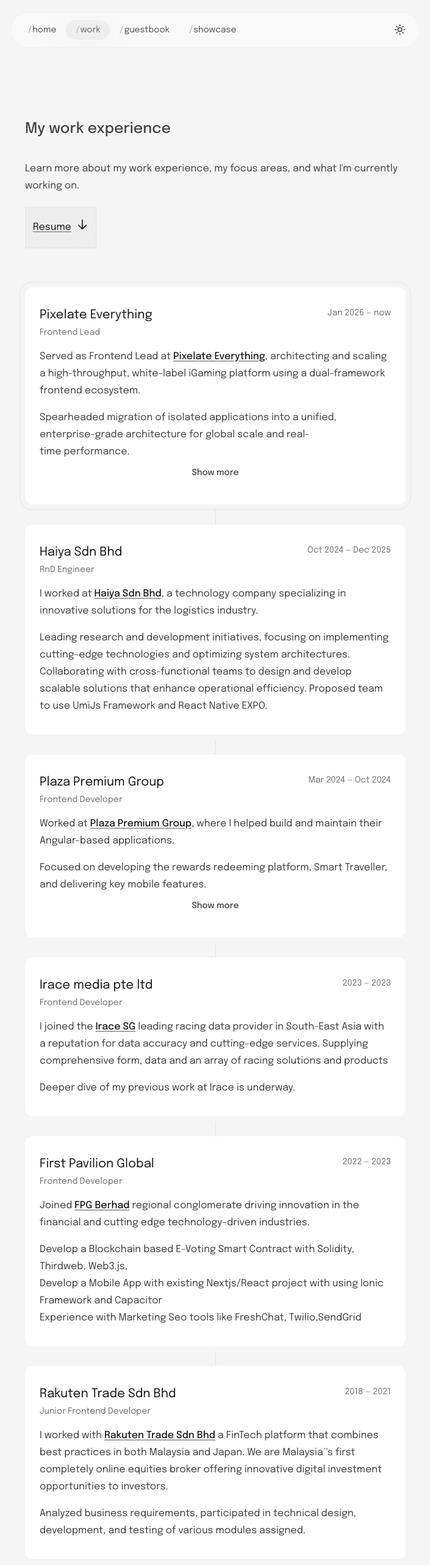
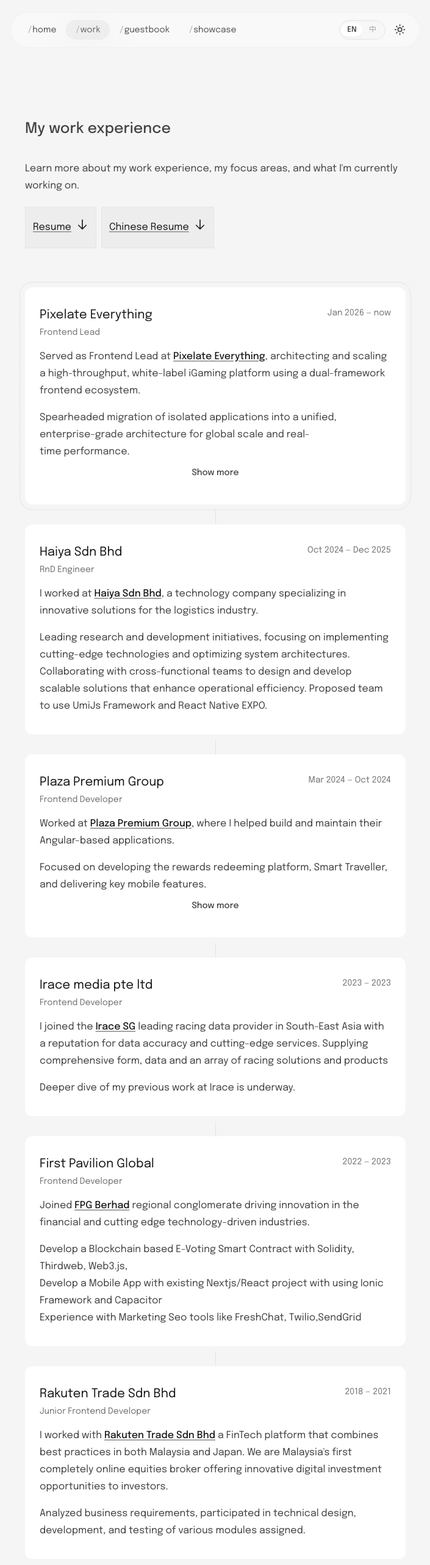
Before and after one commit to charles5991/charlesDev, a Next.js app: page /work in a window 1280 px wide. Shown: the top 2566 px of the page at 61% size, without its empty margins (287-992 px from the left). Built offline with nearby package versions, Linux system fonts and the light colour scheme.

Commit message:
add i18n

```diff
--- a/app/layout.tsx
+++ b/app/layout.tsx
@@ -1,6 +1,7 @@
 import { Footer } from "@/components/layouts/footer"
 import { Header } from "@/components/layouts/header"
 import { ThemeProvider } from "@/components/theme-provider"
+import { LocaleProvider } from "@/contexts/locale-context"
 import { cn } from "@/lib/utils"
 import { Analytics } from "@vercel/analytics/react"
 import { SpeedInsights } from "@vercel/speed-insights/next"
@@ -62,6 +63,7 @@
                enableSystem
                disableTransitionOnChange
             >
+               <LocaleProvider>
                   <div className="container flex min-h-screen max-w-2xl flex-col">
                      <Header />
                      <main className="flex flex-1 flex-col pb-20 pt-40 md:pt-48">
@@ -69,6 +71,7 @@
                      </main>
                      <Footer />
                   </div>
+               </LocaleProvider>
             </ThemeProvider>
             <div className="pointer-events-none fixed inset-0 z-[99] h-full w-full overflow-hidden bg-[url(/assets/noise.png)] opacity-30 dark:opacity-[0.17]" />
             <Analytics />
--- a/app/work/components/jobs.tsx
+++ b/app/work/components/jobs.tsx
@@ -7,8 +7,10 @@
    rakuten,
    haiya,
    pixelate,
+   getJobField,
    type Job,
 } from "@/app/work/data"
+import { type Locale } from "@/contexts/locale-context"
 import { defaultVariantsNoDelay } from "@/components/motion.variants"
 import { Button } from "@/components/ui/button"
 import { cn } from "@/lib/utils"
@@ -17,7 +19,11 @@
 
 const jobs: Job[] = [pixelate, haiya, plaza, irace, firstpavilion, rakuten]
 
-export function Jobs() {
+type JobsProps = {
+   locale: Locale
+}
+
+export function Jobs({ locale }: JobsProps) {
    return (
       <AnimatePresence>
          <motion.div
@@ -54,7 +60,7 @@
                         className="z-[-1] mt-[9px] h-6 w-px origin-top bg-neutral-200 dark:bg-neutral-500/20"
                      />
                   )}
-                  <JobCard job={job} />
+                  <JobCard job={job} locale={locale} />
                </React.Fragment>
             ))}
          </motion.div>
@@ -64,10 +70,17 @@
 
 type JobCardProps = {
    job: Job
+   locale: Locale
 } & MotionProps
-export function JobCard({ job, ...props }: JobCardProps) {
+
+export function JobCard({ job, locale, ...props }: JobCardProps) {
    const [open, setOpen] = React.useState(false)
    const currentJob = job.to === "now"
+
+   const position = getJobField(job, "position", locale) as string
+   const introDescription = getJobField(job, "introDescription", locale)
+   const description = getJobField(job, "description", locale)
+
    return (
       <motion.div
          variants={defaultVariantsNoDelay}
@@ -86,17 +99,17 @@
             </span>
          </h2>
          <p className="m-0 text-sm text-neutral-500 dark:text-neutral-400">
-            {job.position}
+            {position}
          </p>
-         <p className="mb-0 mt-4">{job.introDescription}</p>
+         <p className="mb-0 mt-4">{introDescription}</p>
 
-         {!open && job.description && (
+         {!open && description && (
             <Button
                className="self-center"
                variant="ghost"
                onClick={() => setOpen(true)}
             >
-               Show more
+               {locale === "zh" ? "展开详情" : "Show more"}
             </Button>
          )}
 
@@ -105,7 +118,7 @@
                block: open,
             })}
          >
-            {job.description}
+            {description}
          </p>
       </motion.div>
    )
--- a/app/work/data.tsx
+++ b/app/work/data.tsx
@@ -1,15 +1,31 @@
+import { type Locale } from "@/contexts/locale-context"
+
 export type Job = {
    company: string
    position: string
+   positionZh?: string
    introDescription: React.ReactNode
+   introDescriptionZh?: React.ReactNode
    description?: React.ReactNode
+   descriptionZh?: React.ReactNode
    from: string
    to: string
+}
+
+export function getJobField<T>(
+   job: Job,
+   field: keyof Job,
+   locale: Locale,
+): React.ReactNode {
+   const zhField = `${field}Zh` as keyof Job
+   if (locale === "zh" && job[zhField]) return job[zhField] as React.ReactNode
+   return job[field] as React.ReactNode
 }
 
 export const pixelate: Job = {
    company: "Pixelate Everything",
    position: "Frontend Lead",
+   positionZh: "前端负责人",
    introDescription: (
       <>
          Served as Frontend Lead at{" "}
@@ -21,6 +37,17 @@
          </span>
       </>
    ),
+   introDescriptionZh: (
+      <>
+         担任{" "}
+         <a href="https://pixelate-everything.com/">Pixelate Everything</a>{" "}
+         的前端负责人，负责架构和扩展基于双框架前端生态的高吞吐量白标 iGaming 平台。
+         <br />
+         <span className="mt-4 block">
+            主导将各自独立的应用迁移至统一的企业级架构，实现全球规模化与实时高性能。
+         </span>
+      </>
+   ),
    description: (
       <span className="mt-4 block space-y-2">
          <strong>• Multi-Tenant Monorepo:</strong> Engineered a scalable monorepo environment (<strong>Turborepo/Nx</strong>) managing shared UI packages and brand deployments, reducing code duplication by over 45%.
@@ -29,11 +56,26 @@
          <br />
          <strong>• High-Frequency WebSocket Engineering:</strong> Designed a resilient client-side WebSocket pipeline consuming rapid live-odds shifts and bet-slip updates at 60 FPS without UI jank.
          <br />
-         <strong>• Dynamic Token-Based Theming:</strong> Developed a multi-theme configuration layout utilizing <strong>Ant Design’s ConfigProvider</strong> and native <strong>CSS variables</strong>.
+         <strong>• Dynamic Token-Based Theming:</strong> Developed a multi-theme configuration layout utilizing <strong>Ant Design's ConfigProvider</strong> and native <strong>CSS variables</strong>.
          <br />
-         <strong>• Global Localization & Timezone Engine:</strong> Built an abstract localization layer (<strong>i18n</strong>) featuring strict multi-timezone normalization via <strong>Day.js/date-fns-tz</strong>.
+         <strong>• Global Localization &amp; Timezone Engine:</strong> Built an abstract localization layer (<strong>i18n</strong>) featuring strict multi-timezone normalization via <strong>Day.js/date-fns-tz</strong>.
          <br />
          <strong>• Premium Motion Design:</strong> Elevated player experience with fluid micro-interactions and transitions using <strong>Framer Motion</strong>.
+      </span>
+   ),
+   descriptionZh: (
+      <span className="mt-4 block space-y-2">
+         <strong>• 多租户 Monorepo：</strong> 构建可扩展的 Monorepo 环境（<strong>Turborepo/Nx</strong>），统一管理共享 UI 包与品牌部署，减少代码重复超过 45%。
+         <br />
+         <strong>• 双框架微前端：</strong> 将现代 <strong>Next.js (App Router)</strong> 及 React 布局与遗留/专项 <strong>Vue.js</strong> 赌场模块无缝整合。
+         <br />
+         <strong>• 高频 WebSocket 工程：</strong> 设计弹性客户端 WebSocket 管道，以 60 FPS 无卡顿处理实时赔率变化与投注单更新。
+         <br />
+         <strong>• 动态 Token 主题化：</strong> 利用 <strong>Ant Design ConfigProvider</strong> 与原生 <strong>CSS 变量</strong>构建多主题配置体系。
+         <br />
+         <strong>• 全球本地化与时区引擎：</strong> 搭建抽象本地化层（<strong>i18n</strong>），通过 <strong>Day.js/date-fns-tz</strong> 实现严格的多时区规范化。
+         <br />
+         <strong>• 高端动效设计：</strong> 使用 <strong>Framer Motion</strong> 打造流畅微交互与过渡效果，提升玩家体验。
       </span>
    ),
    from: "Jan 2026",
@@ -43,6 +85,7 @@
 export const haiya: Job = {
    company: "Haiya Sdn Bhd",
    position: "RnD Engineer",
+   positionZh: "研发工程师",
    introDescription: (
       <>
          I worked at{" "}
@@ -58,6 +101,16 @@
          </span>
       </>
    ),
+   introDescriptionZh: (
+      <>
+         就职于{" "}
+         <a href="https://www.haiya.com.my/">Haiya Sdn Bhd</a>，一家专注于物流行业创新解决方案的科技公司。
+         <br />
+         <span className="mt-4 block">
+            主导研发工作，专注于引入前沿技术与优化系统架构，与跨职能团队协作设计和开发可扩展解决方案，提升运营效率。向团队提议采用 UmiJs 框架与 React Native EXPO。
+         </span>
+      </>
+   ),
    from: "Oct 2024",
    to: "Dec 2025",
 }
@@ -65,6 +118,7 @@
 export const plaza: Job = {
    company: "Plaza Premium Group",
    position: "Frontend Developer",
+   positionZh: "前端开发工程师",
    introDescription: (
       <>
          Worked at{" "}
@@ -78,6 +132,19 @@
          </span>
       </>
    ),
+   introDescriptionZh: (
+      <>
+         就职于{" "}
+         <a href="https://www.plazapremiumlounge.com/en-uk">
+            Plaza Premium Group
+         </a>
+         ，负责构建和维护基于 Angular 的应用程序。
+         <br />
+         <span className="mt-4 block">
+            专注于开发积分兑换平台 Smart Traveller，并交付关键移动端功能。
+         </span>
+      </>
+   ),
    description: (
       <span className="mt-4 block space-y-2">
          <strong>• Smart Traveller Platform:</strong> Contributed to the development and maintenance of the global airport rewards platform, <strong>Smart Traveller</strong>, built on Angular.
@@ -87,6 +154,15 @@
          <strong>• Flutter Technology Revamp:</strong> Revamped core features using the latest <strong>Flutter</strong> technology to optimize cross-platform performance.
       </span>
    ),
+   descriptionZh: (
+      <span className="mt-4 block space-y-2">
+         <strong>• Smart Traveller 平台：</strong> 参与基于 Angular 的全球机场奖励平台 <strong>Smart Traveller</strong> 的开发与维护。
+         <br />
+         <strong>• 快速移动端交付：</strong> 在 3 个月内完成新移动应用功能与产品的市场发布。
+         <br />
+         <strong>• Flutter 技术升级：</strong> 使用最新 <strong>Flutter</strong> 技术重构核心功能，优化跨平台性能。
+      </span>
+   ),
    from: "Mar 2024",
    to: "Oct 2024",
 }
@@ -94,6 +170,7 @@
 export const irace: Job = {
    company: "Irace media pte ltd",
    position: "Frontend Developer",
+   positionZh: "前端开发工程师",
    introDescription: (
       <>
          I joined the <a href="https://www.irace.com.sg/">Irace SG</a> leading
@@ -106,6 +183,16 @@
          </span>
       </>
    ),
+   introDescriptionZh: (
+      <>
+         加入东南亚领先赛马数据提供商{" "}
+         <a href="https://www.irace.com.sg/">Irace SG</a>，以数据准确性和前沿服务著称，提供全面的赛事资料、数据及多种赛马解决方案与产品。
+         <br />
+         <span className="mt-4 block">
+            更多 Irace 工作详情正在整理中。
+         </span>
+      </>
+   ),
    from: "2023",
    to: "2023",
 }
@@ -113,6 +200,7 @@
 export const firstpavilion: Job = {
    company: "First Pavilion Global",
    position: "Frontend Developer",
+   positionZh: "前端开发工程师",
    introDescription: (
       <>
          Joined <a href="https://fpgberhad.com/">FPG Berhad</a> regional
@@ -128,6 +216,18 @@
          </span>
       </>
    ),
+   introDescriptionZh: (
+      <>
+         加入区域综合企业{" "}
+         <a href="https://fpgberhad.com/">FPG Berhad</a>，驱动金融与前沿科技行业创新。
+         <br />
+         <span className="mt-4 block">
+            使用 Solidity、Thirdweb、Web3.js 开发基于区块链的电子投票智能合约；<br />
+            基于现有 Next.js/React 项目，使用 Ionic Framework 与 Capacitor 开发移动应用；<br />
+            具备 FreshChat、Twilio、SendGrid 等营销 SEO 工具的使用经验。
+         </span>
+      </>
+   ),
    from: "2022",
    to: "2023",
 }
@@ -135,12 +235,13 @@
 export const rakuten: Job = {
    company: "Rakuten Trade Sdn Bhd",
    position: "Junior Frontend Developer",
+   positionZh: "初级前端开发工程师",
    introDescription: (
       <>
          I worked with{" "}
          <a href="https://www.rakutentrade.my/">Rakuten Trade Sdn Bhd</a> a
          FinTech platform that combines best practices in both Malaysia and
-         Japan. We are Malaysia`&apos;s first completely online equities broker
+         Japan. We are Malaysia&apos;s first completely online equities broker
          offering innovative digital investment opportunities to investors.
          <br />
          <span className="mt-4 block">
@@ -149,6 +250,16 @@
          </span>
       </>
    ),
+   introDescriptionZh: (
+      <>
+         就职于{" "}
+         <a href="https://www.rakutentrade.my/">Rakuten Trade Sdn Bhd</a>，一个融合马来西亚与日本最佳实践的金融科技平台，是马来西亚首家完全在线的股票经纪商，为投资者提供创新的数字投资机会。
+         <br />
+         <span className="mt-4 block">
+            分析业务需求，参与各模块的技术设计、开发与测试工作。
+         </span>
+      </>
+   ),
    from: "2018",
    to: "2021",
 }
--- a/app/work/page.tsx
+++ b/app/work/page.tsx
@@ -1,19 +1,37 @@
+"use client"
+
 import { Jobs } from "@/app/work/components/jobs"
 import { WorkShell } from "@/app/work/components/work-shell"
 import { Heading } from "@/components/heading"
 import { defaultVariants } from "@/components/motion.variants"
 import { Text } from "@/components/text"
+import { useLocale } from "@/contexts/locale-context"
 
-export const metadata = {
-   title: "Work - Charles",
-   description:
-      "Learn more about my work experience and what I'm currently working on.",
-}
+const DownloadIcon = () => (
+   <svg
+      xmlns="http://www.w3.org/2000/svg"
+      fill="none"
+      viewBox="0 0 24 24"
+      strokeWidth="2"
+      stroke="currentColor"
+      className="h-5 w-5 animate-bounce"
+   >
+      <path
+         strokeLinecap="round"
+         strokeLinejoin="round"
+         d="M19.5 13.5 12 21m0 0-7.5-7.5M12 21V3"
+      />
+   </svg>
+)
 
-export default async function WorkPage() {
+export default function WorkPage() {
+   const { locale, t } = useLocale()
+
    return (
       <section>
-         <Heading className="mb-1 mt-0">My work experience</Heading>
+         <Heading className="mb-1 mt-0">
+            {t("My work experience", "我的工作经历")}
+         </Heading>
 
          <WorkShell
             initial="hidden"
@@ -21,33 +39,34 @@
             variants={defaultVariants}
          >
             <p>
-               Learn more about my work experience, my focus areas, and what
-               I&apos;m currently working on.
+               {t(
+                  "Learn more about my work experience, my focus areas, and what I'm currently working on.",
+                  "了解更多关于我的工作经历、专注领域以及我目前正在做的事情。",
+               )}
             </p>
-            <button className="flex items-center justify-center gap-2 border border-opacity-[0.03] bg-neutral-200/50 px-3 filter backdrop-blur-xl dark:bg-neutral-900/75">
-               <a
-                  href="/cv.pdf"
-                  download
-                  className="flex items-center gap-2"
-               >
-                  <Text>Resume</Text>
-                  <svg
-                     xmlns="http://www.w3.org/2000/svg"
-                     fill="none"
-                     viewBox="0 0 24 24"
-                     strokeWidth="2"
-                     stroke="currentColor"
-                     className="h-5 w-5 animate-bounce"
+            <div className="flex gap-2">
+               <button className="flex items-center justify-center gap-2 border border-opacity-[0.03] bg-neutral-200/50 px-3 filter backdrop-blur-xl dark:bg-neutral-900/75">
+                  <a
+                     href="/cv.pdf"
+                     download
+                     className="flex items-center gap-2"
                   >
-                     <path
-                        strokeLinecap="round"
-                        strokeLinejoin="round"
-                        d="M19.5 13.5 12 21m0 0-7.5-7.5M12 21V3"
-                     ></path>
-                  </svg>
-               </a>
-            </button>
-            <Jobs />
+                     <Text>{t("Resume", "英文简历")}</Text>
+                     <DownloadIcon />
+                  </a>
+               </button>
+               <button className="flex items-center justify-center gap-2 border border-opacity-[0.03] bg-neutral-200/50 px-3 filter backdrop-blur-xl dark:bg-neutral-900/75">
+                  <a
+                     href="/cv_cn.pdf"
+                     download
+                     className="flex items-center gap-2"
+                  >
+                     <Text>{t("Chinese Resume", "中文简历")}</Text>
+                     <DownloadIcon />
+                  </a>
+               </button>
+            </div>
+            <Jobs locale={locale} />
          </WorkShell>
       </section>
    )
--- /dev/null
+++ b/components/locale-toggle.tsx
@@ -0,0 +1,45 @@
+"use client"
+
+import { useLocale } from "@/contexts/locale-context"
+import { motion } from "framer-motion"
+
+export function LocaleToggle() {
+   const { locale, setLocale } = useLocale()
+   const isZh = locale === "zh"
+
+   return (
+      <button
+         onClick={() => setLocale(isZh ? "en" : "zh")}
+         aria-label="Toggle language"
+         className="relative flex h-8 items-center gap-0.5 rounded-full border border-neutral-200 bg-neutral-100/60 px-1 text-xs font-medium dark:border-white/10 dark:bg-neutral-800/60"
+      >
+         {/* Sliding pill */}
+         <motion.span
+            layout
+            layoutId="locale-pill"
+            transition={{ type: "spring", stiffness: 400, damping: 30 }}
+            className="absolute inset-y-1 w-[calc(50%-2px)] rounded-full bg-white shadow-sm dark:bg-neutral-600"
+            style={{ left: isZh ? "calc(50% + 2px)" : "2px" }}
+         />
+
+         <span
+            className={`relative z-10 w-8 text-center transition-colors duration-200 ${
+               !isZh
+                  ? "text-neutral-800 dark:text-white"
+                  : "text-neutral-400 dark:text-neutral-500"
+            }`}
+         >
+            EN
+         </span>
+         <span
+            className={`relative z-10 w-8 text-center transition-colors duration-200 ${
+               isZh
+                  ? "text-neutral-800 dark:text-white"
+                  : "text-neutral-400 dark:text-neutral-500"
+            }`}
+         >
+            中
+         </span>
+      </button>
+   )
+}
--- a/components/ui/floating-navbar.tsx
+++ b/components/ui/floating-navbar.tsx
@@ -2,6 +2,7 @@
 
 import * as React from "react"
 import { type NavItem } from "@/components/layouts/header"
+import { LocaleToggle } from "@/components/locale-toggle"
 import { MobileNavigation } from "@/components/mobile-navigation"
 import { ThemeToggle } from "@/components/theme-toggle"
 import { cn } from "@/lib/utils"
@@ -89,7 +90,10 @@
             <MobileNavigation navItems={navItems} />
          </div>
 
-         <ThemeToggle />
+         <div className="flex items-center gap-1">
+            <LocaleToggle />
+            <ThemeToggle />
+         </div>
       </motion.div>
    )
 }
--- /dev/null
+++ b/contexts/locale-context.tsx
@@ -0,0 +1,45 @@
+"use client"
+
+import React, { createContext, useContext, useEffect, useState } from "react"
+
+export type Locale = "en" | "zh"
+
+type LocaleContextType = {
+   locale: Locale
+   setLocale: (locale: Locale) => void
+   t: (en: string, zh: string) => string
+}
+
+const LocaleContext = createContext<LocaleContextType>({
+   locale: "en",
+   setLocale: () => {},
+   t: (en) => en,
+})
+
+export function LocaleProvider({ children }: { children: React.ReactNode }) {
+   const [locale, setLocaleState] = useState<Locale>("en")
+
+   useEffect(() => {
+      const stored = localStorage.getItem("locale") as Locale | null
+      if (stored === "en" || stored === "zh") {
+         setLocaleState(stored)
+      }
+   }, [])
+
+   const setLocale = (l: Locale) => {
+      setLocaleState(l)
+      localStorage.setItem("locale", l)
+   }
+
+   const t = (en: string, zh: string) => (locale === "zh" ? zh : en)
+
+   return (
+      <LocaleContext.Provider value={{ locale, setLocale, t }}>
+         {children}
+      </LocaleContext.Provider>
+   )
+}
+
+export function useLocale() {
+   return useContext(LocaleContext)
+}
```
Also changed, not shown: 1 other file (tests, documents, lock files or other folders). Lines whose indentation alone changed are shown as unchanged.
